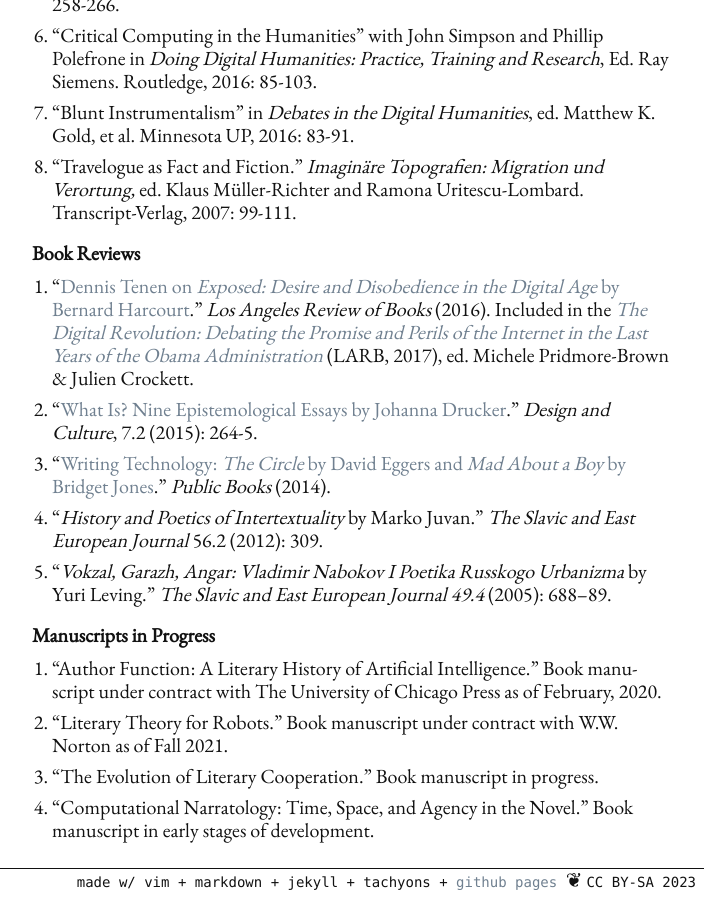
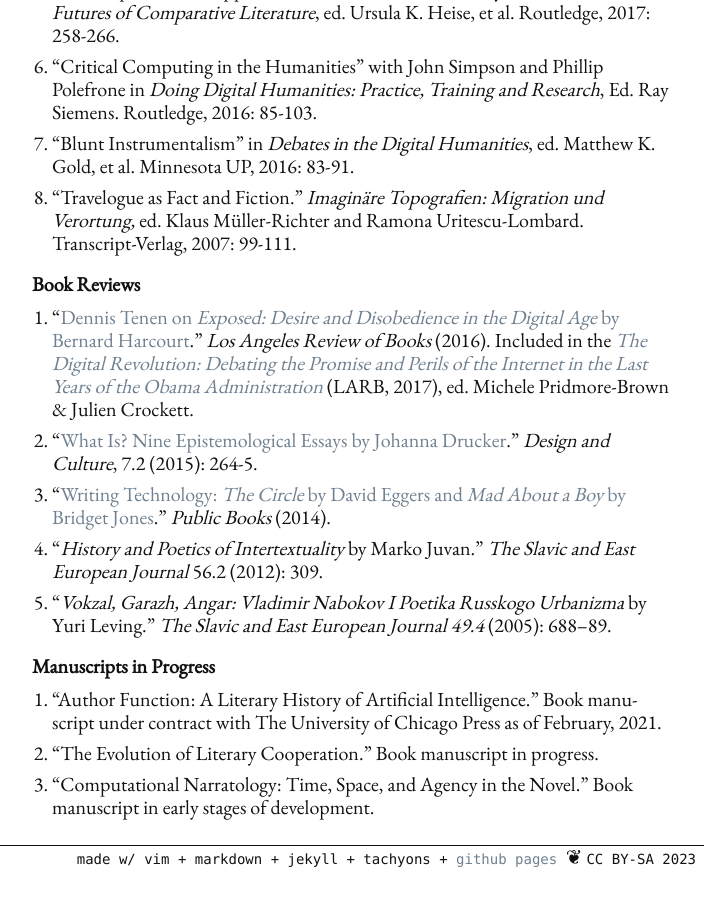
Before and after one commit to denten/denten.github.io, a Jekyll site: the page built from _pages/publications.md, in a window 1280 px wide and 900 px high, scrolled down 1064 px. Shown: the whole window, without its empty margins (288-1014 px from the left). Built offline with Jekyll 4.4.1, drawn with Linux system fonts in a browser that asks for light colours; after the commit the page ends 1941 px from its top, so only the background shows below that; some of the changed text lies outside the part shown.

Commit message:
update CV

```diff
--- a/_includes/CV/04-publications.md
+++ b/_includes/CV/04-publications.md
@@ -84,8 +85,7 @@ Administration*](https://lareviewofbooks.org/article/los-angeles-review-of-books
 ### Manuscripts in Progress
 
 1. "Author Function: A Literary History of Artificial Intelligence." Book
-   manuscript under contract with The University of Chicago Press as of February, 2020.
-2. "Literary Theory for Robots." Book manuscript under contract with W.W. Norton as of Fall 2021.
-4. "The Evolution of Literary Cooperation." Book manuscript in progress.
-5. "Computational Narratology: Time, Space, and Agency in the Novel." Book manuscript in early
+   manuscript under contract with The University of Chicago Press as of February, 2021.
+2. "The Evolution of Literary Cooperation." Book manuscript in progress.
+3. "Computational Narratology: Time, Space, and Agency in the Novel." Book manuscript in early
     stages of development.
```
Also changed, not shown: other parts of _includes/CV/04-publications.md (+2 -1 lines), 1 other file.
